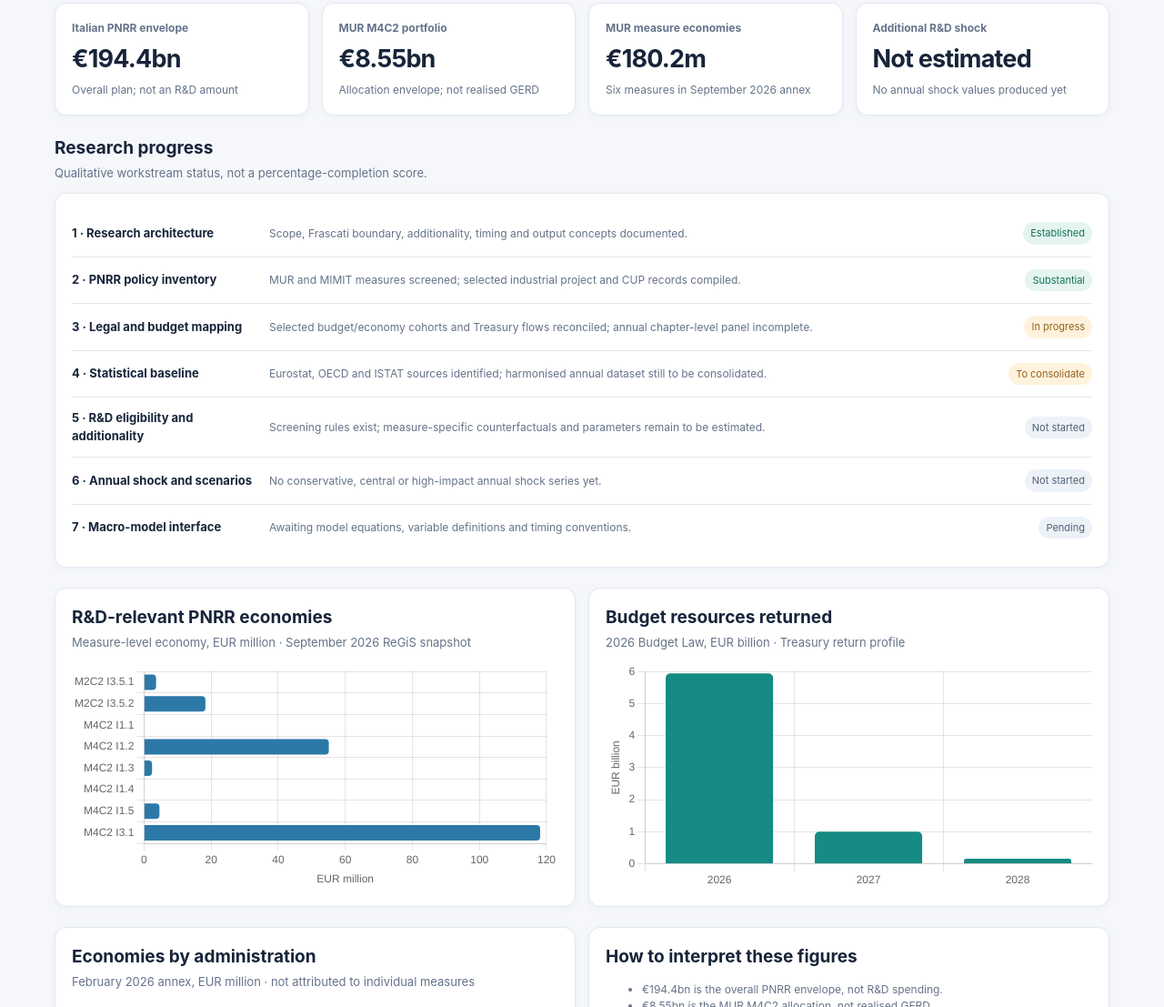
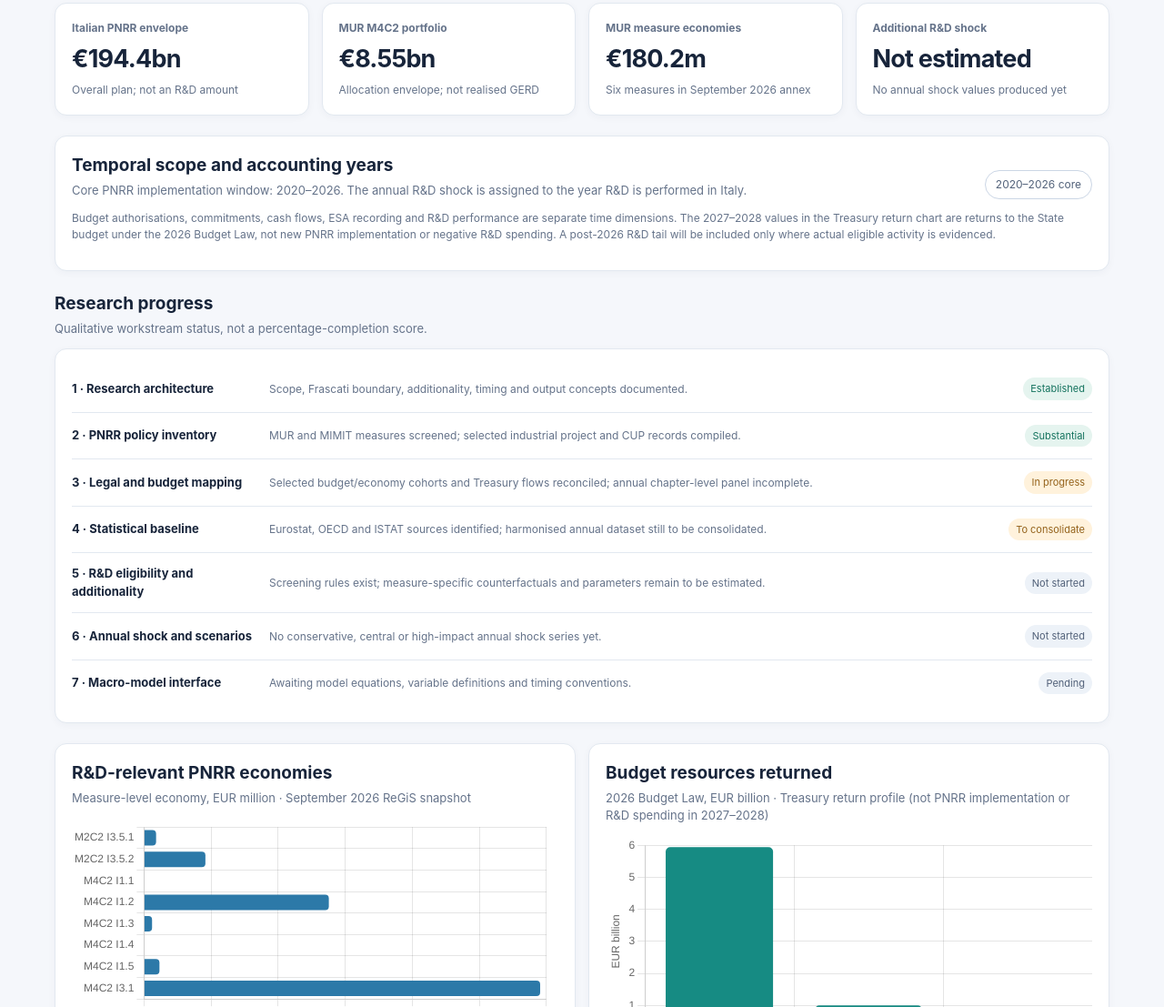
Before and after one commit to mapemar/italy-rd-investment-shock, a plain HTML site: page dashboard/index.html in a window 1280 px wide. Shown: the part 266-1373 px from the top of the page at 91% size. Drawn offline with nearby package versions, Linux system fonts and the light colour scheme.

Commit message:
Clarify PNRR temporal scope and 2027-2028 Treasury returns

```diff
--- a/dashboard/index.html
+++ b/dashboard/index.html
@@ -13,6 +13,7 @@
 <div class="card"><div class="label">MUR measure economies</div><div class="value">€180.2m</div><div class="note">Six measures in September 2026 annex</div></div>
 <div class="card"><div class="label">Additional R&D shock</div><div class="value">Not estimated</div><div class="note">No annual shock values produced yet</div></div>
 </div>
+<section class="card"><div class="section-head"><div><h2>Temporal scope and accounting years</h2><p>Core PNRR implementation window: 2020–2026. The annual R&D shock is assigned to the year R&D is performed in Italy.</p></div><span class="pill">2020–2026 core</span></div><p class="small">Budget authorisations, commitments, cash flows, ESA recording and R&D performance are separate time dimensions. The 2027–2028 values in the Treasury return chart are returns to the State budget under the 2026 Budget Law, not new PNRR implementation or negative R&D spending. A post-2026 R&D tail will be included only where actual eligible activity is evidenced.</p></section>
 <section><div class="section-head"><div><h2>Research progress</h2><p>Qualitative workstream status, not a percentage-completion score.</p></div></div><div class="card">
 <div class="status-row"><strong>1 · Research architecture</strong><p>Scope, Frascati boundary, additionality, timing and output concepts documented.</p><span class="tag done">Established</span></div>
 <div class="status-row"><strong>2 · PNRR policy inventory</strong><p>MUR and MIMIT measures screened; selected industrial project and CUP records compiled.</p><span class="tag done">Substantial</span></div>
@@ -23,7 +24,7 @@
 <div class="status-row"><strong>7 · Macro-model interface</strong><p>Awaiting model equations, variable definitions and timing conventions.</p><span class="tag">Pending</span></div>
 </div></section>
 <section class="two"><div class="card chart-card"><div class="section-head"><div><h2>R&D-relevant PNRR economies</h2><p>Measure-level economy, EUR million · September 2026 ReGiS snapshot</p></div></div><div class="chart-wrap"><canvas id="measureChart"></canvas></div></div>
-<div class="card chart-card"><div class="section-head"><div><h2>Budget resources returned</h2><p>2026 Budget Law, EUR billion · Treasury return profile</p></div></div><div class="chart-wrap"><canvas id="returnChart"></canvas></div></div></section>
+<div class="card chart-card"><div class="section-head"><div><h2>Budget resources returned</h2><p>2026 Budget Law, EUR billion · Treasury return profile (not PNRR implementation or R&D spending in 2027–2028)</p></div></div><div class="chart-wrap"><canvas id="returnChart"></canvas></div></div></section>
 <section class="two"><div class="card chart-card"><div class="section-head"><div><h2>Economies by administration</h2><p>February 2026 annex, EUR million · not attributed to individual measures</p></div></div><div class="chart-wrap"><canvas id="ministryChart"></canvas></div></div>
 <div class="card"><div class="section-head"><div><h2>How to interpret these figures</h2></div></div><ul class="small"><li>€194.4bn is the overall PNRR envelope, not R&D spending.</li><li>€8.55bn is the MUR M4C2 allocation, not realised GERD.</li><li>€180.2m is reported economies for six MUR measures; it is not a negative R&D shock.</li><li>€7.102bn is a Treasury return profile, not an expenditure reduction in the return years.</li><li>The €1.588bn ministry-level annex does not identify individual measures.</li></ul><div class="callout"><b>Critical rule:</b> allocations, appropriations, commitments, cash payments, beneficiary expenditure and R&D performed are separate stages.</div></div></section>
 <section><div class="section-head"><div><h2>Measure-level economy data</h2><p>Eight R&D-relevant rows extracted from the September 2026 parliamentary annex.</p></div></div><div class="card"><div class="toolbar"><input id="measureSearch" placeholder="Filter measures…"><span class="small">Amounts in EUR million</span></div><div style="overflow-x:auto"><table id="measureTable"><thead><tr><th>Measure</th><th>ReGiS budget</th><th>Economy</th><th>Economy / budget</th></tr></thead><tbody></tbody></table></div></div></section>
```
